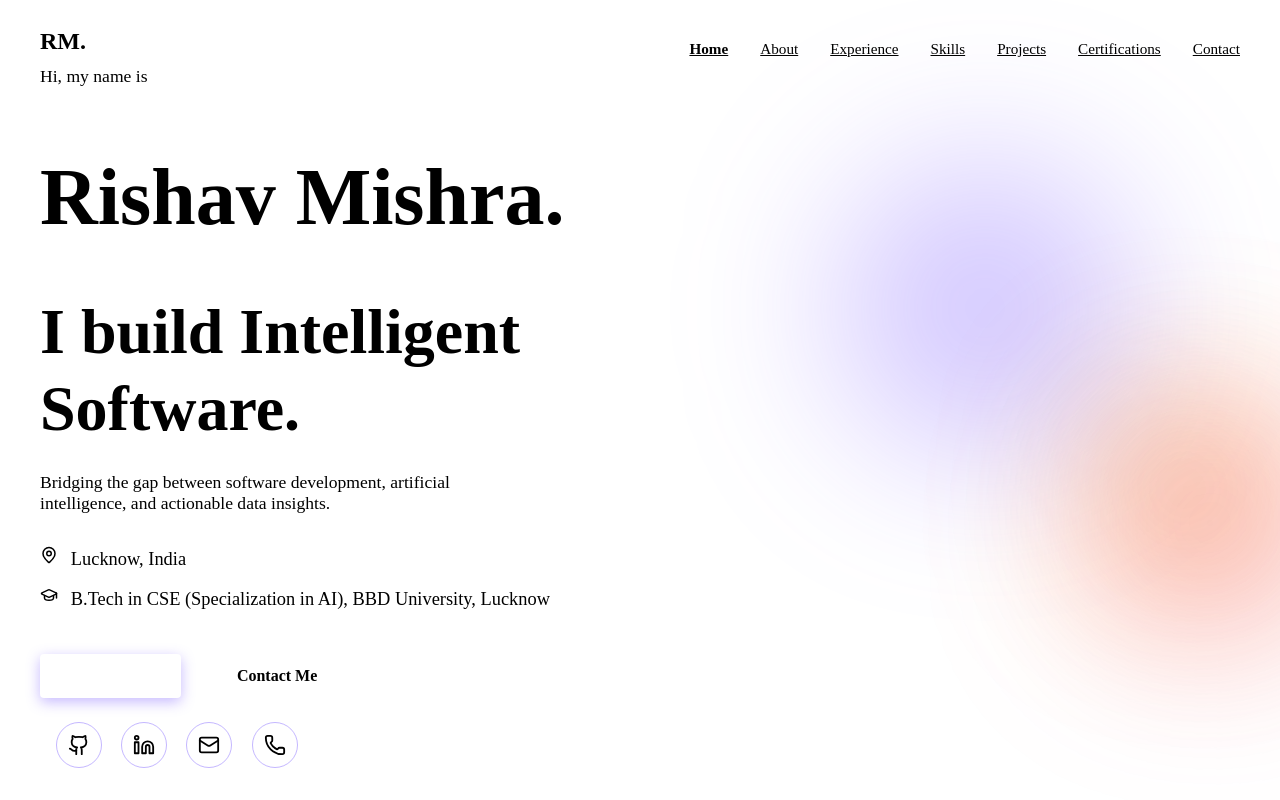
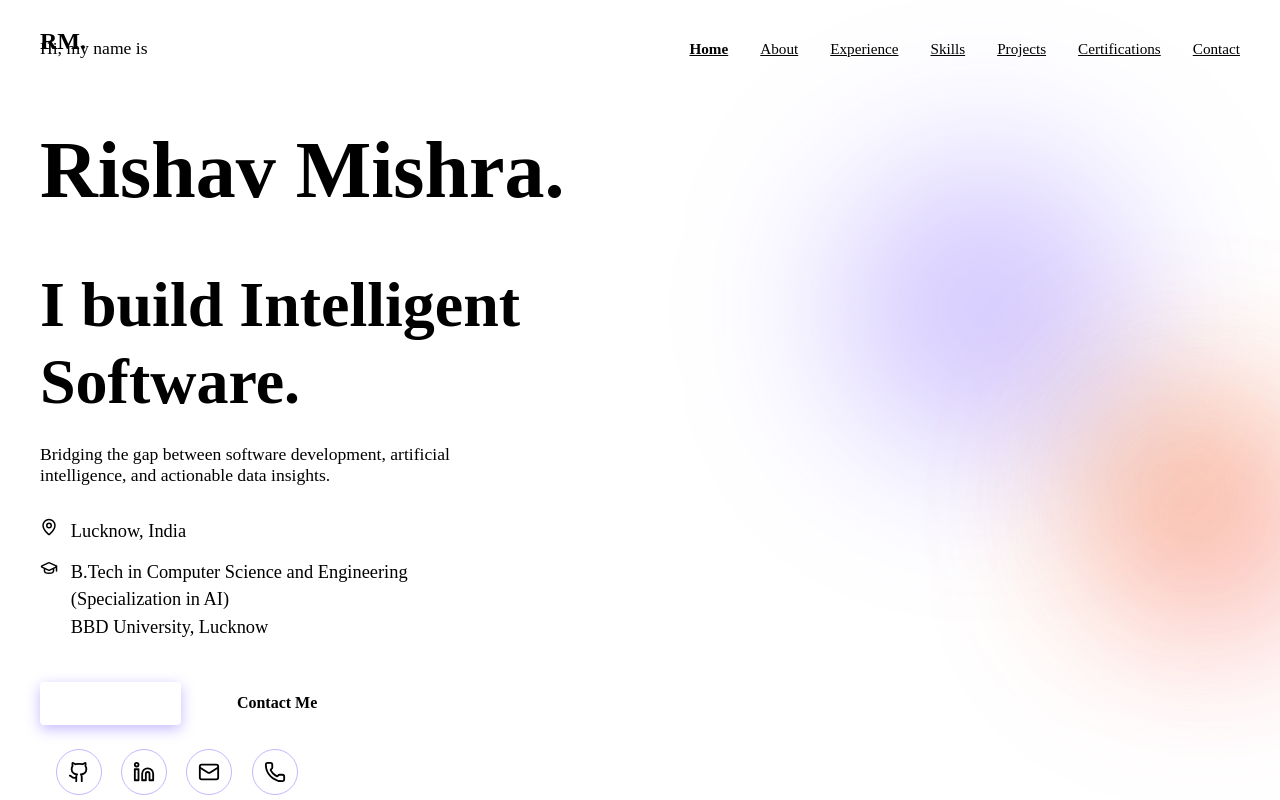
Before and after one commit to rishavm003/rishav-portfolio, a React (Vite) app: page / in a window 1280 px wide. Shown: the top 800 px of the page. Built offline with nearby package versions, Linux system fonts and the light colour scheme; no server answers; the HTML template or start-up script is replaced by a standard one.

Commit message:
made some change in the home section on education part

```diff
--- a/src/data/portfolioData.js
+++ b/src/data/portfolioData.js
@@ -4,7 +4,7 @@ export const portfolioData = {
     role: "AI/ML Engineer & Software Developer",
     tagline: "Bridging the gap between software development, artificial intelligence, and actionable data insights.",
     location: "Lucknow, India",
-    education: "B.Tech in CSE (Specialization in AI), BBD University, Lucknow",
+    education: "B.Tech in Computer Science and Engineering\n(Specialization in AI)\n BBD University, Lucknow",
   },
   about: {
     bio: [
--- a/src/sections/Home/Home.jsx
+++ b/src/sections/Home/Home.jsx
@@ -24,7 +24,7 @@ export default function Home() {
           </div>
           <div className={styles.metaItem}>
             <GraduationCap size={18} />
-            <span>{education}</span>
+            <span style={{ whiteSpace: 'pre-line' }}>{education}</span>
           </div>
         </div>
 
```
